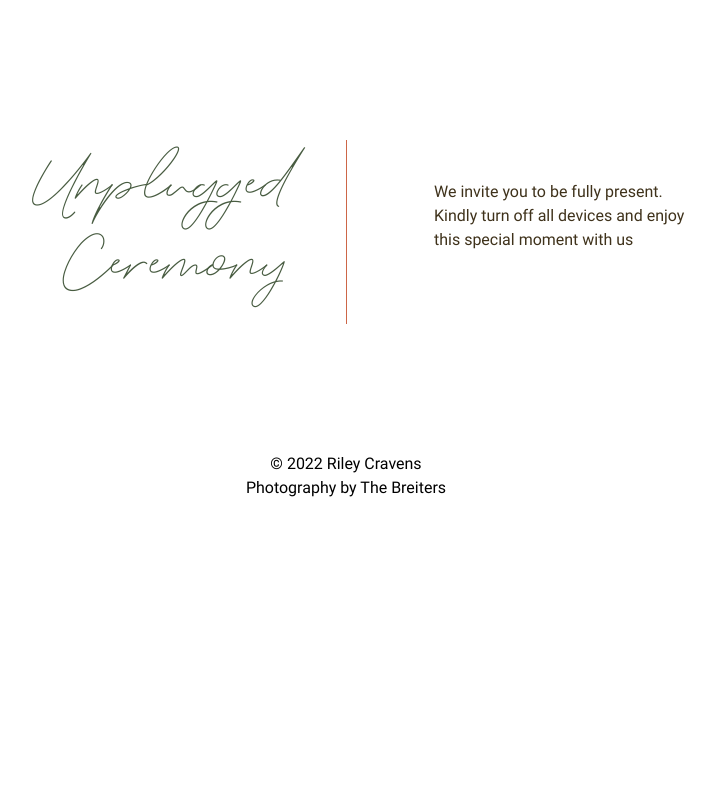
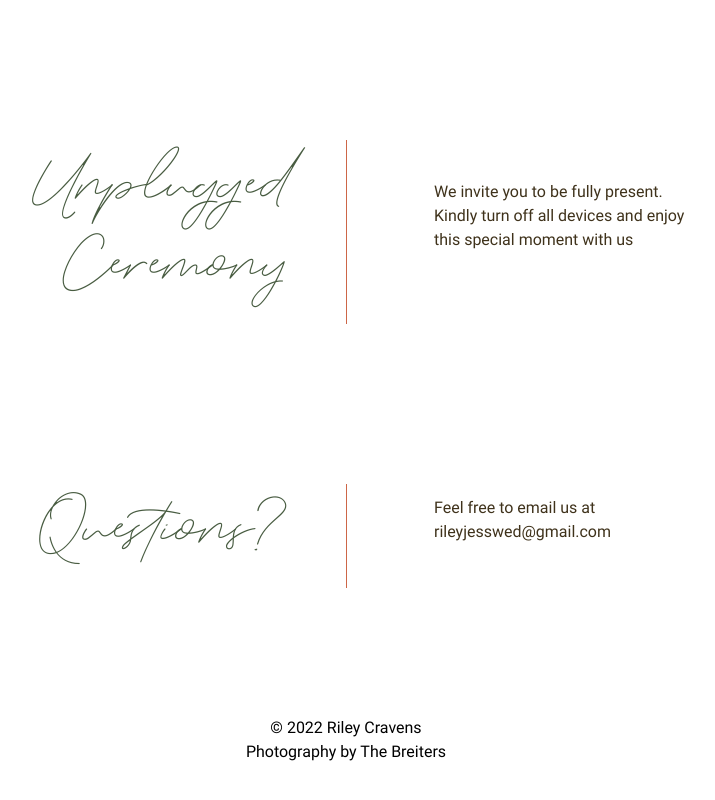
Before and after one commit to rlycrvns/weddingV3, a Next.js app: page /info in a window 1280 px wide. Shown: the part 2943-3743 px from the top of the page, without its empty margins (294-1009 px from the left). Before the commit the page ends 3603 px from the top, so only its background shows below. Built offline with nearby package versions, Linux system fonts and the light colour scheme.

Commit message:
add email

```diff
--- a/pages/info/index.js
+++ b/pages/info/index.js
@@ -94,6 +94,13 @@ export default function Info() {
               <li>Hotel 2</li>
             </ul>
           </div> */}
+          <div className={styles.group}>
+            <h2>Questions?</h2>
+            <div className={styles.divider}></div>
+            <ul>
+              <li>Feel free to email us at rileyjesswed@gmail.com</li>
+            </ul>
+          </div>
         </div>
       </div>
     </section>
```
